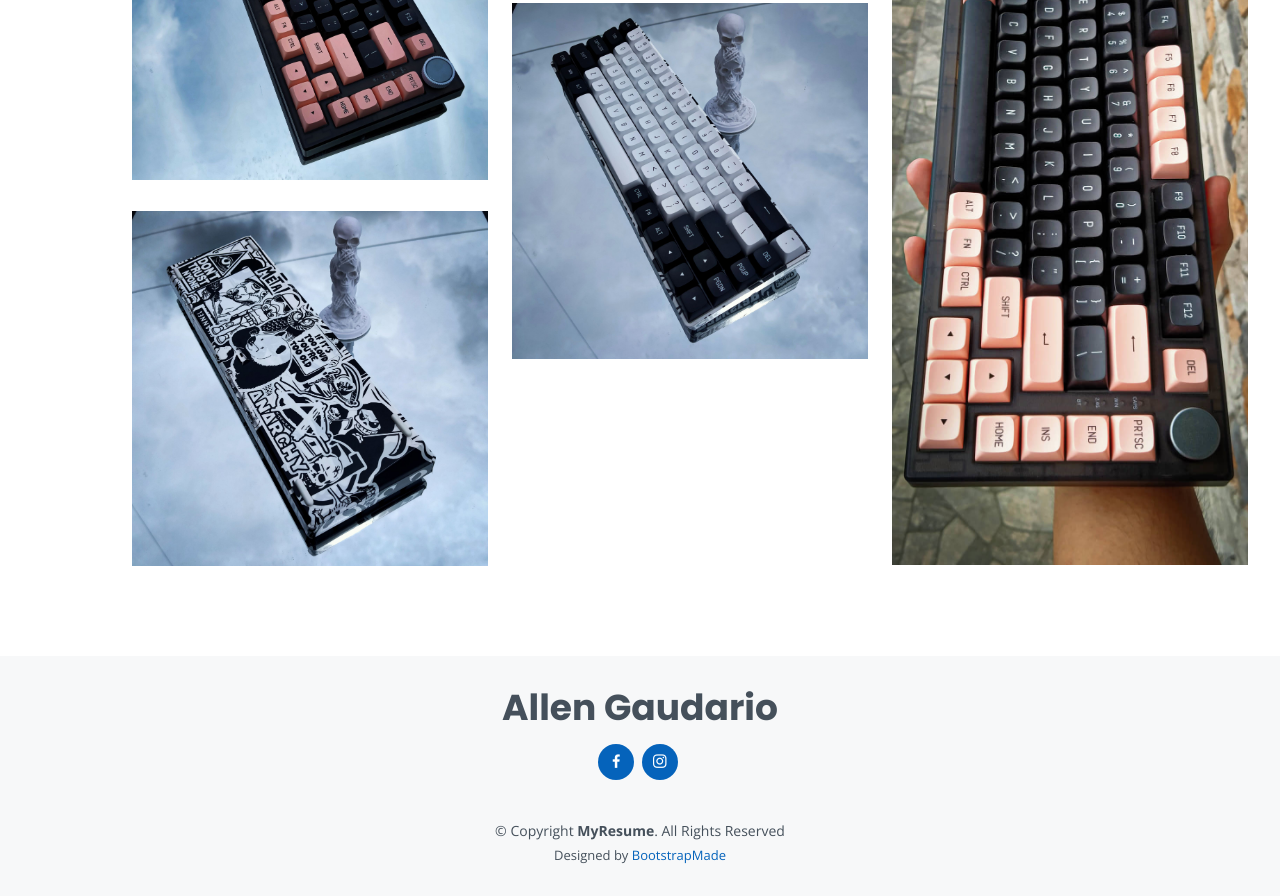
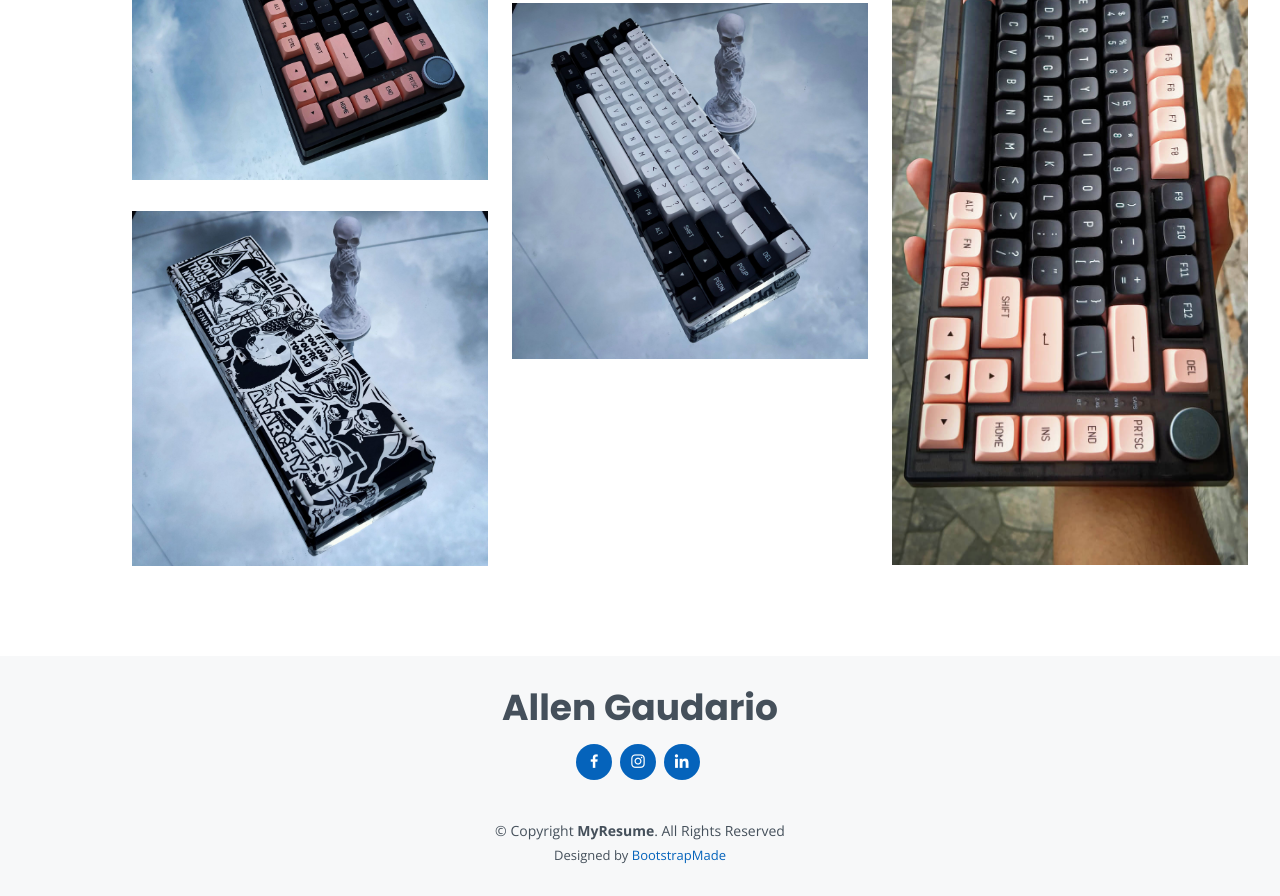
Before and after one commit to Jihei-Endonka/Jihei-Endonka.github.io, a plain HTML site: page index.html in a window 1280 px wide. Shown: the part 4368-5264 px from the top of the page. Drawn offline with nearby package versions, Linux system fonts and the light colour scheme.

Commit message:
Add files via upload

```diff
--- a/index.html
+++ b/index.html
@@ -493,6 +493,7 @@
       <div class="social-links">
         <a href="https://www.facebook.com/aj.gaudario" class="facebook"><i class="bx bxl-facebook"></i></a>
         <a href="https://www.instagram.com/prodigyblues/" class="instagram"><i class="bx bxl-instagram"></i></a>
+        <a href="https://www.linkedin.com/in/allen-gaudario" class="linkedin"><i class="bx bxl-linkedin"></i></a>
       </div>
       <div class="copyright">
         &copy; Copyright <strong><span>MyResume</span></strong>. All Rights Reserved
```
